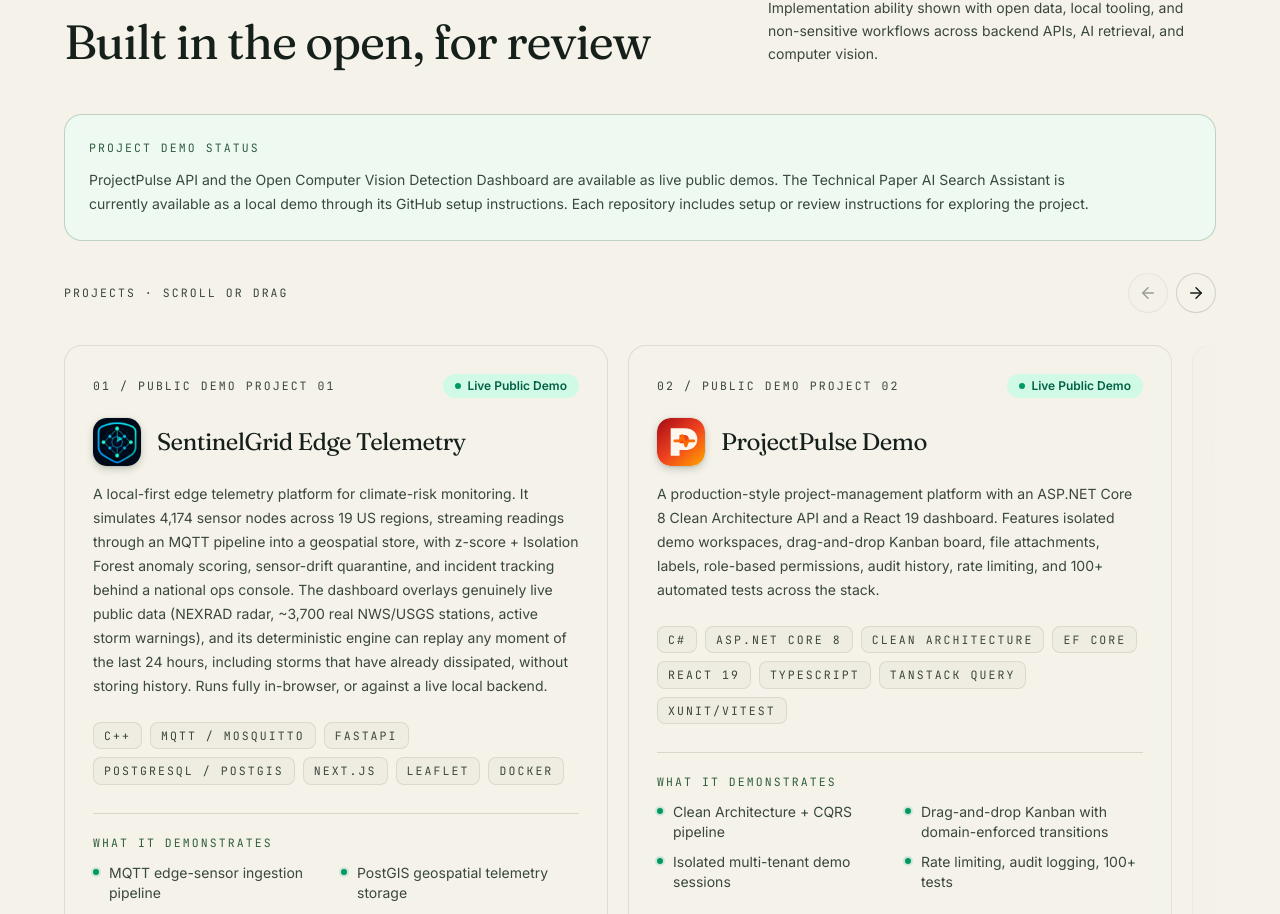
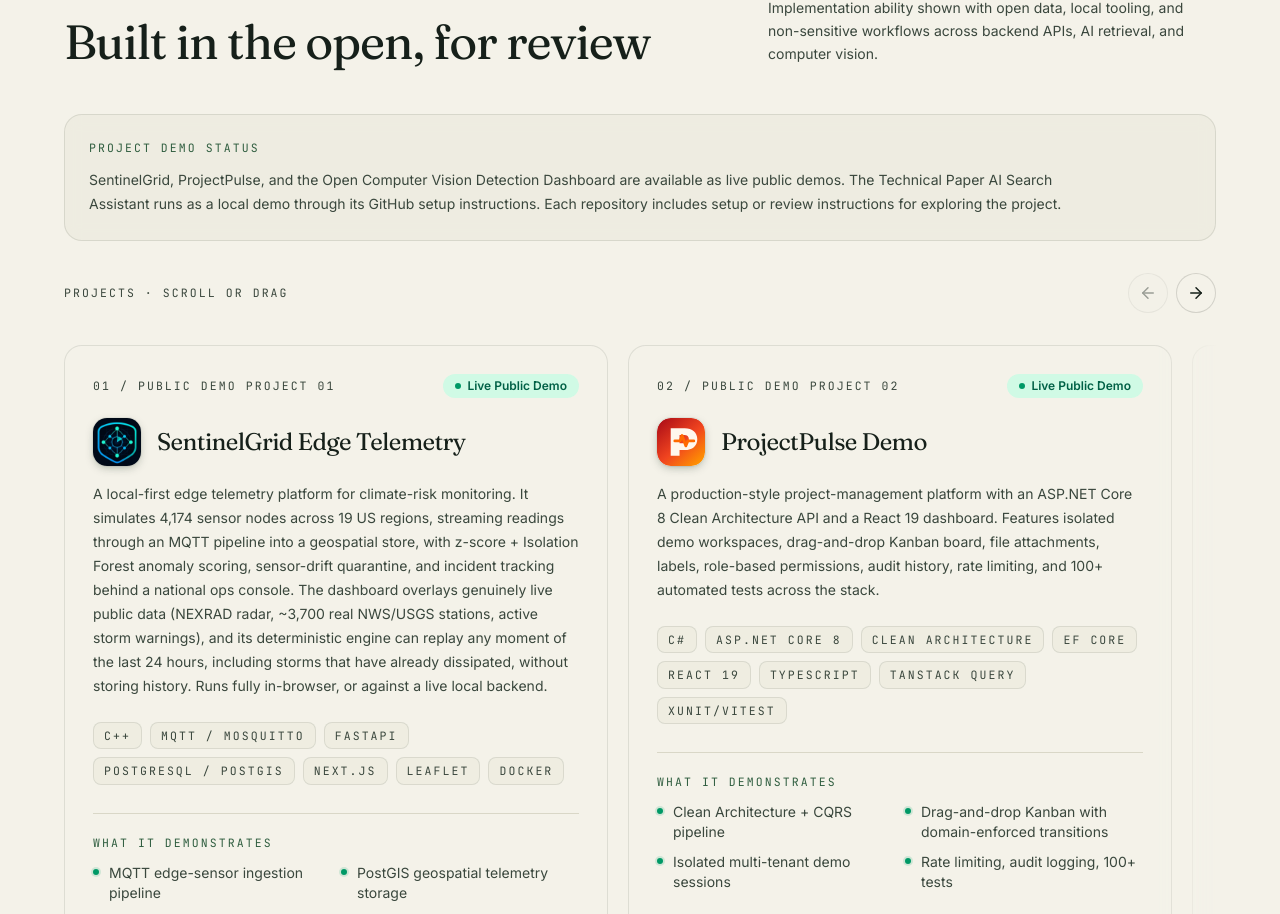
Before and after one commit to jburke860/portfolio, a Next.js app: page / in a window 1280 px wide. Shown: the part 1846-2760 px from the top of the page. Built offline with nearby package versions, Linux system fonts and the light colour scheme.

Commit message:
updated textbox and fixed ugly color

```diff
--- a/app/page.tsx
+++ b/app/page.tsx
@@ -76,13 +76,13 @@ export default function Home() {
           </Reveal>
 
           <Reveal delay={0.1}>
-            <div className="mt-12 mb-8 rounded-2xl border border-pine/25 bg-emerald-50/70 p-6 backdrop-blur-sm">
+            <div className="mt-12 mb-8 rounded-2xl border border-ink/10 bg-paper-2/70 p-6 backdrop-blur-sm">
               <p className="label-mono text-pine">Project demo status</p>
               <p className="mt-3 max-w-5xl text-sm leading-6 text-ink-soft">
-                ProjectPulse API and the Open Computer Vision Detection Dashboard
-                are available as live public demos. The Technical Paper AI Search
-                Assistant is currently available as a local demo through its
-                GitHub setup instructions. Each repository includes setup or
+                SentinelGrid, ProjectPulse, and the Open Computer Vision
+                Detection Dashboard are available as live public demos. The
+                Technical Paper AI Search Assistant runs as a local demo through
+                its GitHub setup instructions. Each repository includes setup or
                 review instructions for exploring the project.
               </p>
             </div>
```
